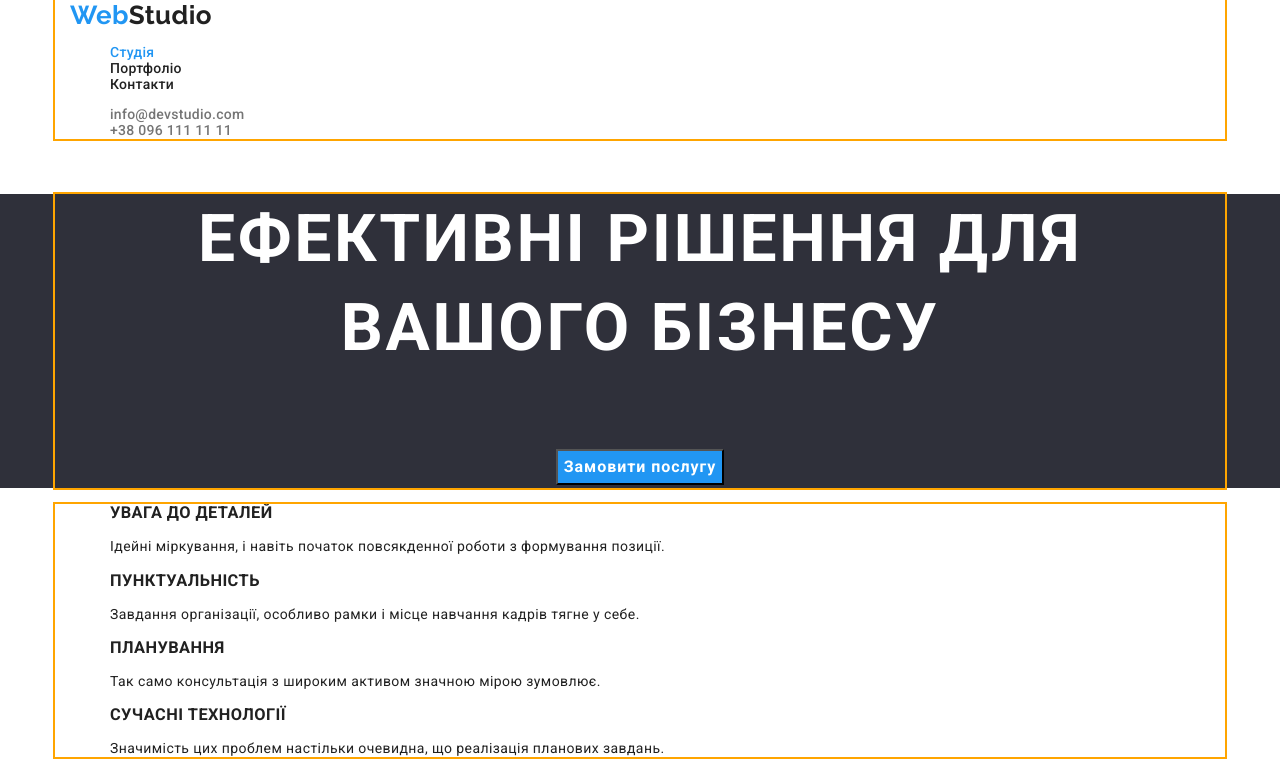
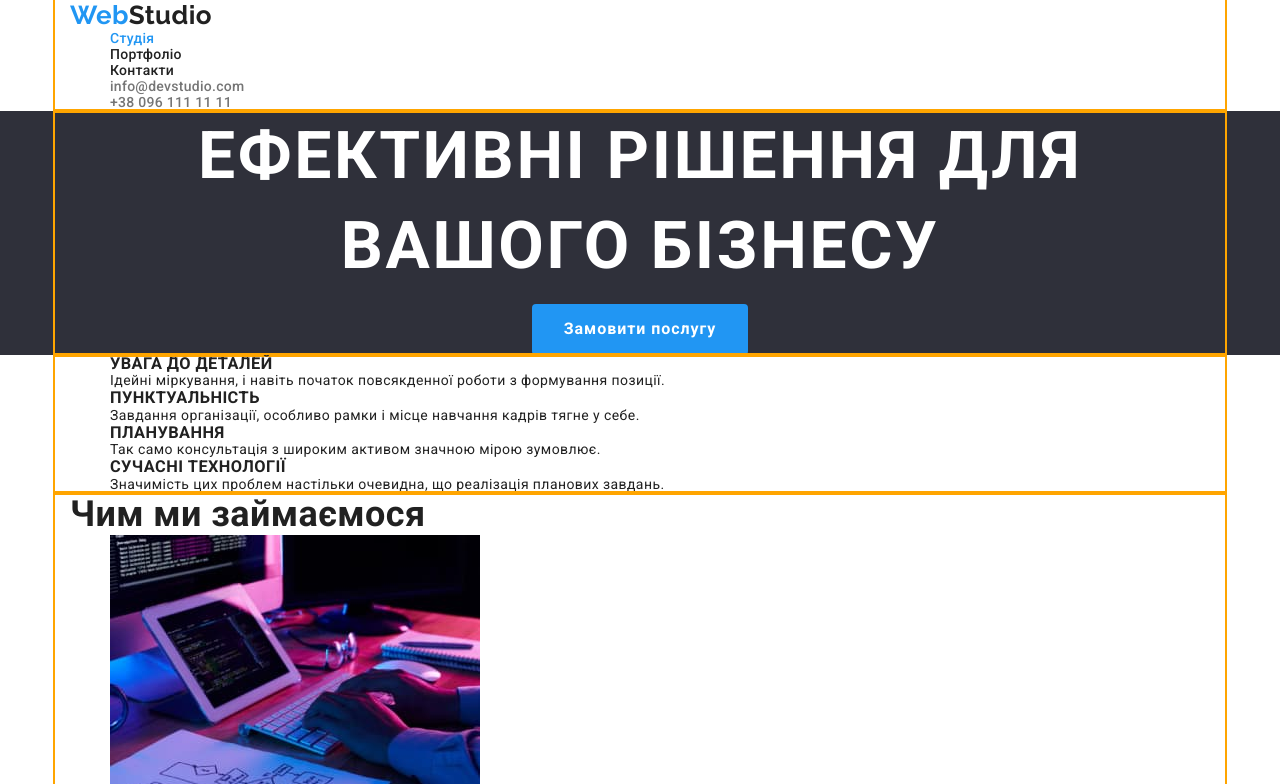
Before and after one commit to NeosFCDD/goit-markup-hw-03, a plain HTML site: page index.html in a window 1280 px wide. Shown: the top 784 px of the page. Drawn offline with nearby package versions, Linux system fonts and the light colour scheme.

Commit message:
Update styles.css

```diff
--- a/css/styles.css
+++ b/css/styles.css
@@ -11,8 +11,17 @@
     --stroke-color:#EEEEEE;
 }
 
+
+h1,
+h2,
+h3,
+h4,
+p,
+ul {
+    margin-top: 0;
+    margin-bottom: 0;
+}
 body {
-    margin: 0;
 
     font-family: 'Roboto', sans-serif;
     font-size: 14px;
@@ -37,6 +46,10 @@ body {
 }
 
 .hero-section {
+    margin-top: 0;
+    margin-bottom: 0;
+
+
     background-color: var(--hero-footer-bgd);
     color: var(--white-text-color);
     font-weight: 900;
@@ -47,6 +60,12 @@ body {
     text-transform: uppercase;
 }
 .hero-button {
+    display: inline-block;
+    border-radius: 4px;
+    padding: 10px 32px;
+    min-width: 216px;
+    border: none;
+
     background-color: var(--button-active-bgd);
     color: var(--white-text-color);
     font-family: inherit;
```
